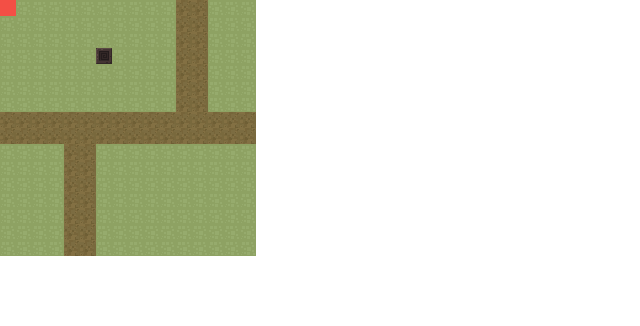
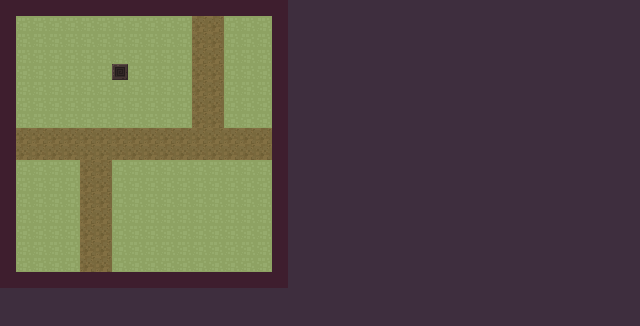
Before and after one commit to Vespidian/RPG-Isles, a plain HTML site: page index.html in a window 1280 px wide. Shown: the whole page, without its empty margins (0-640 px from the left). Drawn offline with Linux system fonts and the light colour scheme.

Commit message:
Update styles.css

```diff
--- a/styles.css
+++ b/styles.css
@@ -1,19 +1,19 @@
 body{
-	background-color: #ffffff;
+	background-color: #3e2e3e;
 	color: #000000;
     image-rendering: pixelated;
     margin: 0;
     padding: 0;
 }
 
-#character{
+/*#character{
     position: absolute;
-    top: 0px;
-    left: 0px;
+    top: 16px;
+    left: 16px;
     height: 16px;
     width: 16px;
     background-color: #f34f45;
-}
+}*/
 #mapContainer{
 	position: absolute;
 	height: 256px;
@@ -21,8 +21,8 @@ body{
 	top: 0%;
 	left: 0%;
 	border: solid;
-	border-width: 0px;
-	border-color: #fff;
+	border-width: 16px;
+	border-color: #3e1e2e;
 }
 
 
```
